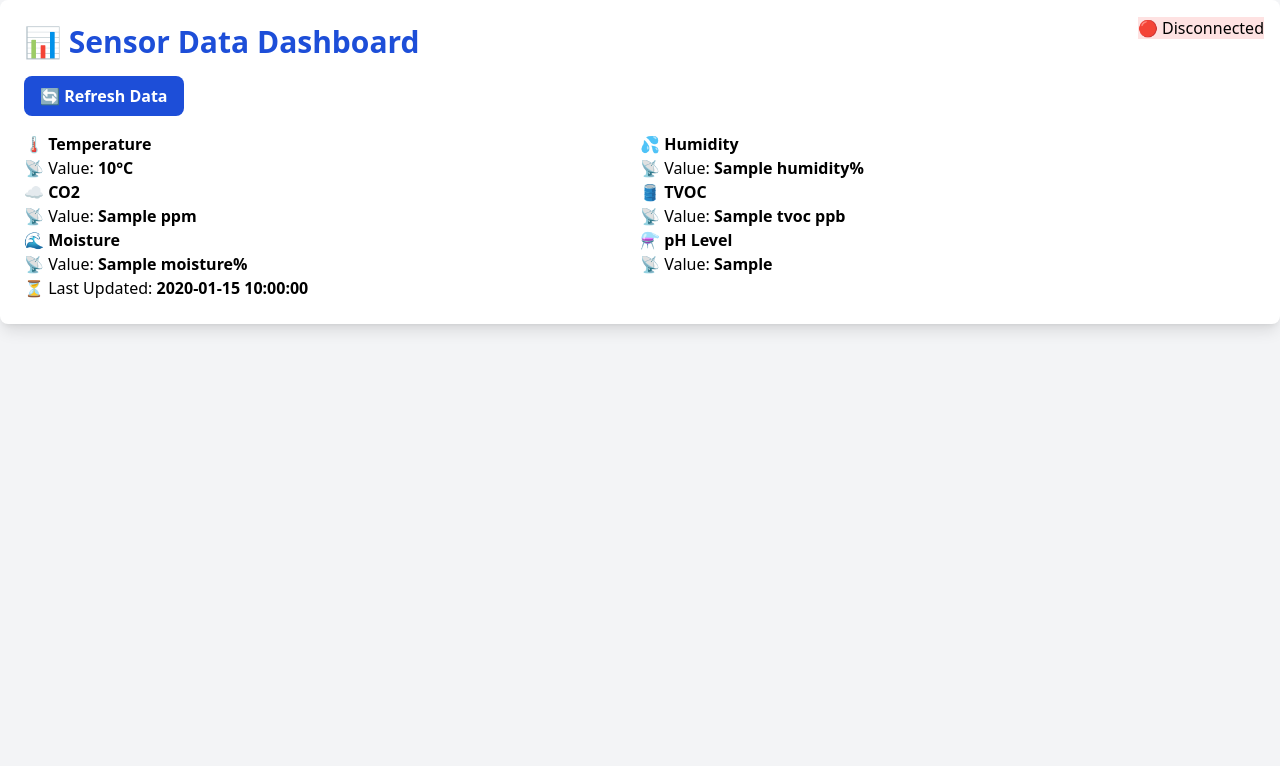
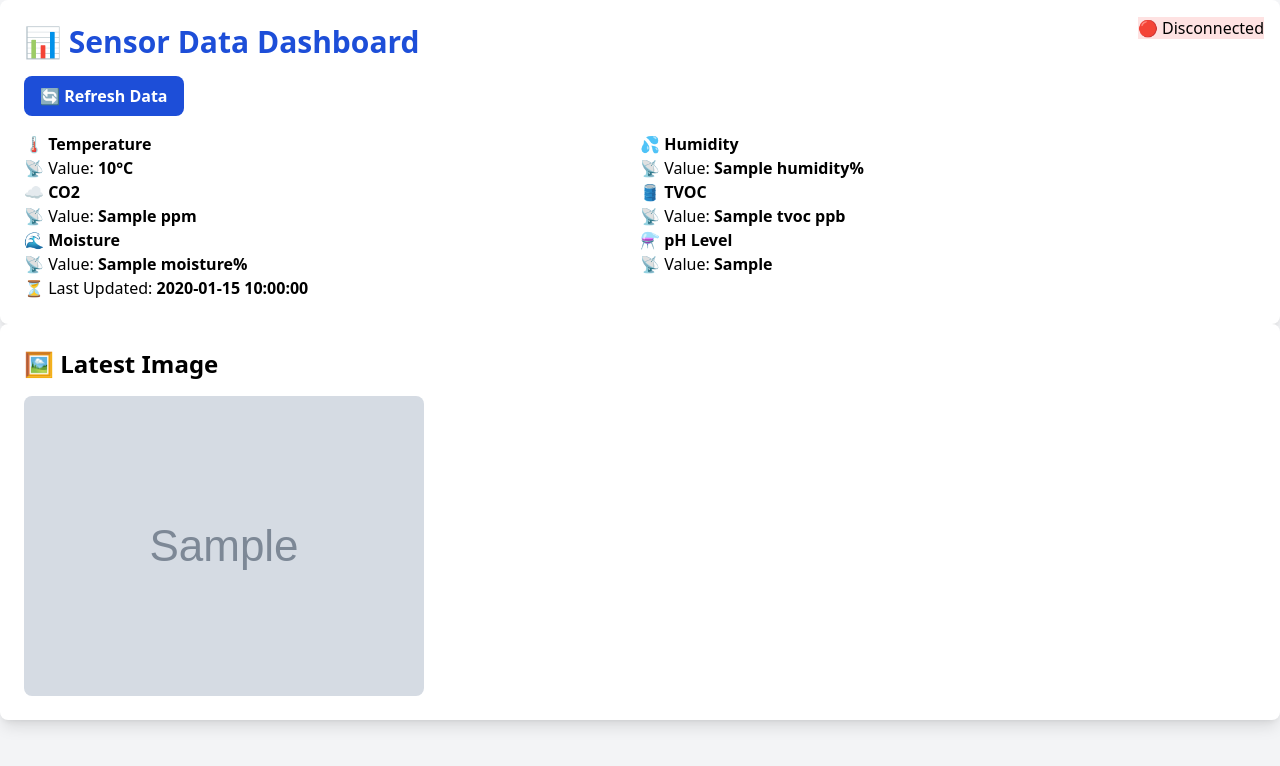
Before and after one commit to Aaron-Rajan/AutoGreenHouse, a Flask app: template Webpage/templates/index.html in a window 1280 px wide. Shown: the top 766 px of the page. Run offline with Flask 3, Linux system fonts and the light colour scheme; the template is opened without the code that fills it: most values are stand-ins (such as "Sample title", 1, 10 or a date in 2020); grey boxes marked "Sample" are stand-in pictures.

Commit message:
KAN-62: Updated webpage to display latest image stored in DB

```diff
--- a/Webpage/app.py
+++ b/Webpage/app.py
@@ -1,7 +1,7 @@
-from flask import Flask, render_template, jsonify, request
+from flask import Flask, render_template, jsonify, request, send_file
 from flask_sqlalchemy import SQLAlchemy
-import serial
-import time
+import io
+from PIL import Image
 
 app = Flask(__name__)
 
@@ -19,8 +19,7 @@ db = SQLAlchemy(app)
 
 # Define Database Model for Sensor Data
 class SensorData(db.Model):
-    __tablename__ = 'ssig_sensor_data'  # Ensure correct table mapping
-
+    __tablename__ = 'ssig_sensor_data'
     id = db.Column(db.Integer, primary_key=True)
     co2 = db.Column(db.Integer, nullable=True)
     tvoc = db.Column(db.Integer, nullable=True)
@@ -30,50 +29,45 @@ class SensorData(db.Model):
     pH = db.Column(db.Float, nullable=True)
     timestamp = db.Column(db.TIMESTAMP, server_default=db.func.current_timestamp(), nullable=False)
 
-# Homepage Route (Displays Latest Sensor Data)
+# Define Database Model for Images
+class ImageData(db.Model):
+    __tablename__ = 'images'
+    id = db.Column(db.Integer, primary_key=True)
+    image = db.Column(db.LargeBinary, nullable=False)  # BLOB storage for image data
+
+# Route to fetch and display image
+@app.route('/image/<int:image_id>')
+def get_image(image_id):
+    try:
+        image_data = db.session.query(ImageData).filter_by(id=image_id).first()
+        if not image_data:
+            return "❌ Image not found", 404
+
+        # Convert BLOB to an image and send as response
+        return send_file(io.BytesIO(image_data.image), mimetype='image/jpeg')
+    except Exception as e:
+        return f"❌ Error retrieving image: {str(e)}", 500
+
+# Homepage Route (Displays Latest Sensor Data and Image)
 @app.route('/')
 def index():
     try:
         connected = True
 
-        # Fetch the most recent row based on timestamp
+        # Fetch the most recent sensor data
         latest_sensor_data = db.session.query(SensorData).order_by(SensorData.timestamp.desc()).first()
+
+        # Fetch the latest image (if available)
+        latest_image = db.session.query(ImageData).order_by(ImageData.id.desc()).first()
+        image_url = f"/image/{latest_image.id}" if latest_image else None
 
         if not latest_sensor_data:
             message = "⚠ No sensor data available in the database."
-            return render_template("index.html", message=message, sensor_data=None)
+            return render_template("index.html", message=message, sensor_data=None, image_url=image_url)
 
-        # Pass single sensor_data object (not a list)
-        return render_template("index.html", connected=connected, sensor_data=latest_sensor_data)
-
+        return render_template("index.html", connected=connected, sensor_data=latest_sensor_data, image_url=image_url)
     except Exception as e:
         return f"❌ Error retrieving data: {str(e)}"
 
-# API Route to Get Latest Sensor Data (Most Recent Row)
-@app.route('/api/sensor', methods=['GET'])
-def get_latest_sensor_data():
-    try:
-        # Fetch the most recent row based on timestamp
-        latest_sensor_data = db.session.query(SensorData).order_by(SensorData.timestamp.desc()).first()
-
-        if not latest_sensor_data:
-            return jsonify({"error": "No sensor data found"}), 404
-
-        data = {
-            "id": latest_sensor_data.id,
-            "co2": latest_sensor_data.co2,
-            "tvoc": latest_sensor_data.tvoc,
-            "moisture": latest_sensor_data.moisture,
-            "temperature": latest_sensor_data.temperature,
-            "humidity": latest_sensor_data.humidity,
-            "pH": latest_sensor_data.pH,
-            "timestamp": latest_sensor_data.timestamp.strftime("%Y-%m-%d %H:%M:%S")
-        }
-
-        return jsonify(data), 200
-
-    except Exception as e:
-        return jsonify({"error": str(e)}), 500
-
 if __name__ == '__main__':
     app.run(host="0.0.0.0", port=5000, debug=True)
--- a/Webpage/requirements.txt
+++ b/Webpage/requirements.txt
@@ -9,6 +9,8 @@ iso8601==2.1.0
 itsdangerous==2.2.0
 Jinja2==3.1.5
 MarkupSafe==3.0.2
+pillow==11.1.0
+PyMySQL==1.1.1
 PyYAML==6.0.2
 serial==0.0.97
 setuptools==75.8.0
--- a/Webpage/templates/index.html
+++ b/Webpage/templates/index.html
@@ -61,7 +61,6 @@
                 <h2 class="text-xl font-semibold text-gray-700">⚗ pH Level</h2>
                 <p class="text-gray-600 mt-1">📡 Value: <span class="font-bold">{{ sensor_data.pH }}</span></p>
             </div>
-
         </div>
 
         <div class="text-center mt-4 text-gray-500">
@@ -73,5 +72,13 @@
         {% endif %}
     </div>
 
+    <!-- Image Display Section -->
+    {% if image_url %}
+    <div class="w-11/12 max-w-4xl bg-white p-6 rounded-lg shadow-lg mt-6 text-center">
+        <h2 class="text-2xl font-bold text-gray-800 mb-4">🖼 Latest Image</h2>
+        <img src="{{ image_url }}" alt="Latest Image" class="w-full rounded-lg shadow-md">
+    </div>
+    {% endif %}
+
 </body>
 </html>
```
